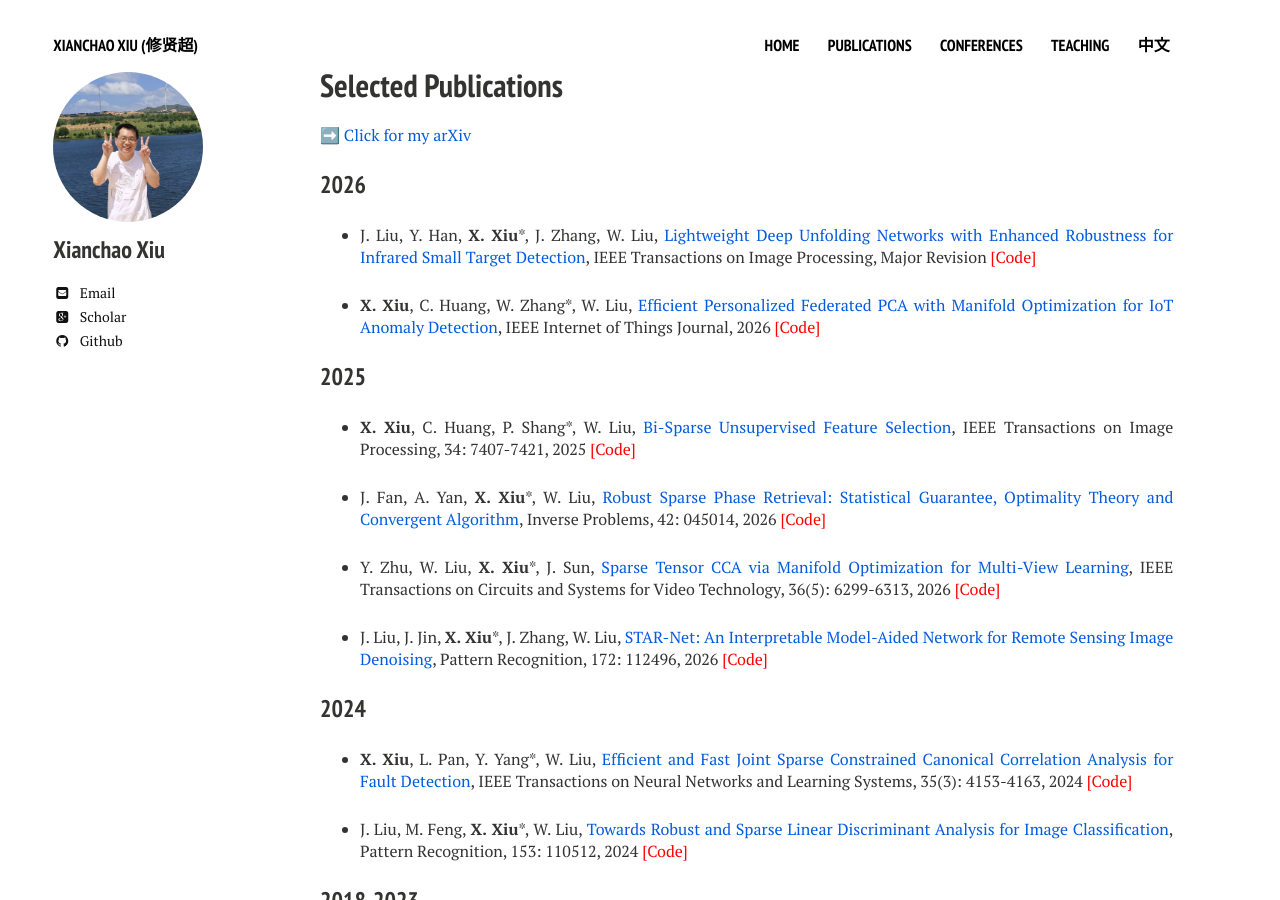
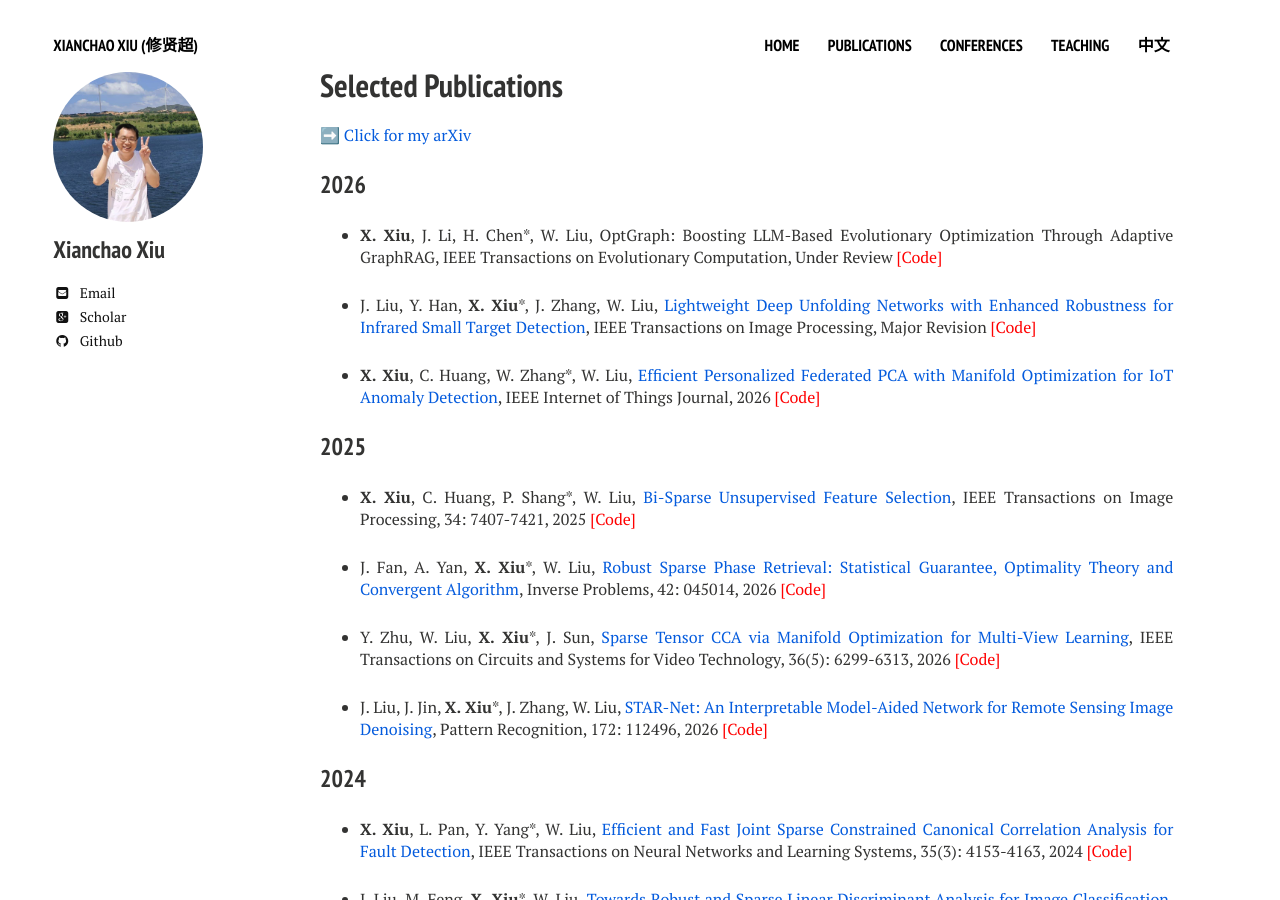
Before and after one commit to xianchaoxiu/xianchaoxiu.github.io, a Jekyll site: the page built from publications/index.md, in a window 1280 px wide and 900 px high. Built offline with Jekyll 4.4.1, drawn with Linux system fonts in a browser that asks for light colours; nearby versions of some CDN libraries.

Commit message:
Update index.md

```diff
--- a/publications/index.md
+++ b/publications/index.md
@@ -11,6 +11,8 @@ share: false
 
 
 ### 2026
+
+* <b>X. Xiu</b>, J. Li, H. Chen*, W. Liu,  OptGraph: Boosting LLM-Based Evolutionary Optimization Through Adaptive GraphRAG, IEEE Transactions on Evolutionary Computation, Under Review <a href="https://github.com/xianchaoxiu/OptGraph" class="textlink" target="_blank" style="color: red;">[Code]</a>
 
 * J. Liu, Y. Han, <b>X. Xiu</b>*, J. Zhang, W. Liu, <a href="https://arxiv.org/abs/2509.08205" class="textlink" target="_blank">Lightweight Deep Unfolding Networks with Enhanced Robustness for Infrared Small Target Detection</a>, IEEE Transactions on Image Processing, Major Revision <a href="https://github.com/xianchaoxiu/L-RPCANet" class="textlink" target="_blank" style="color: red;">[Code]</a>
 
```
